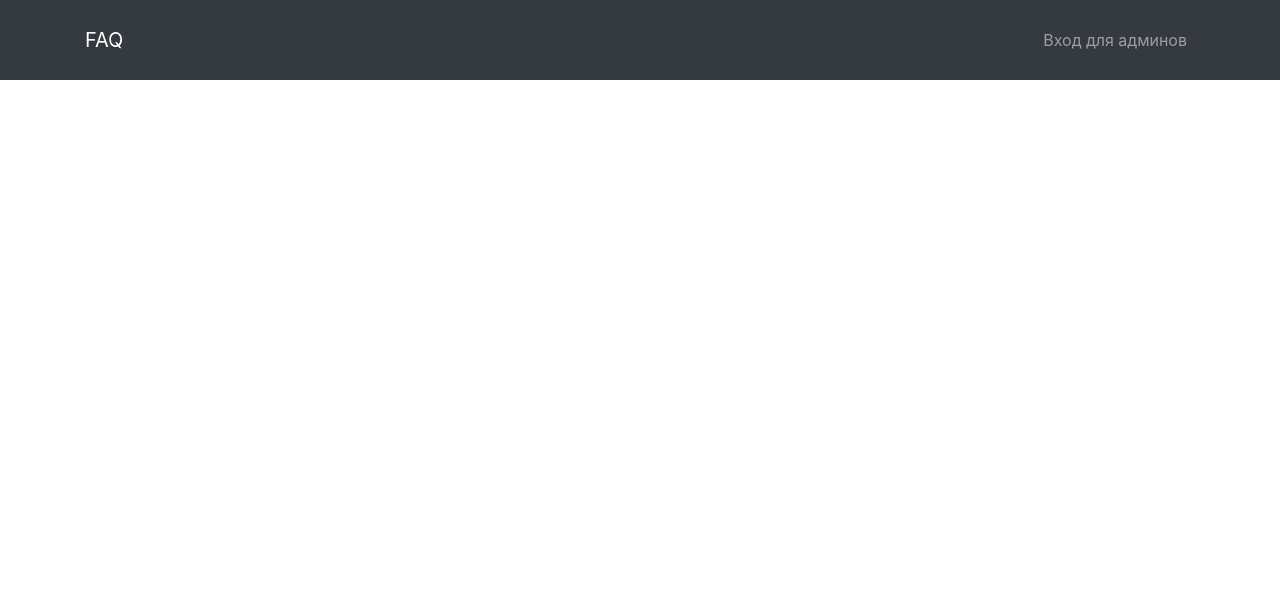
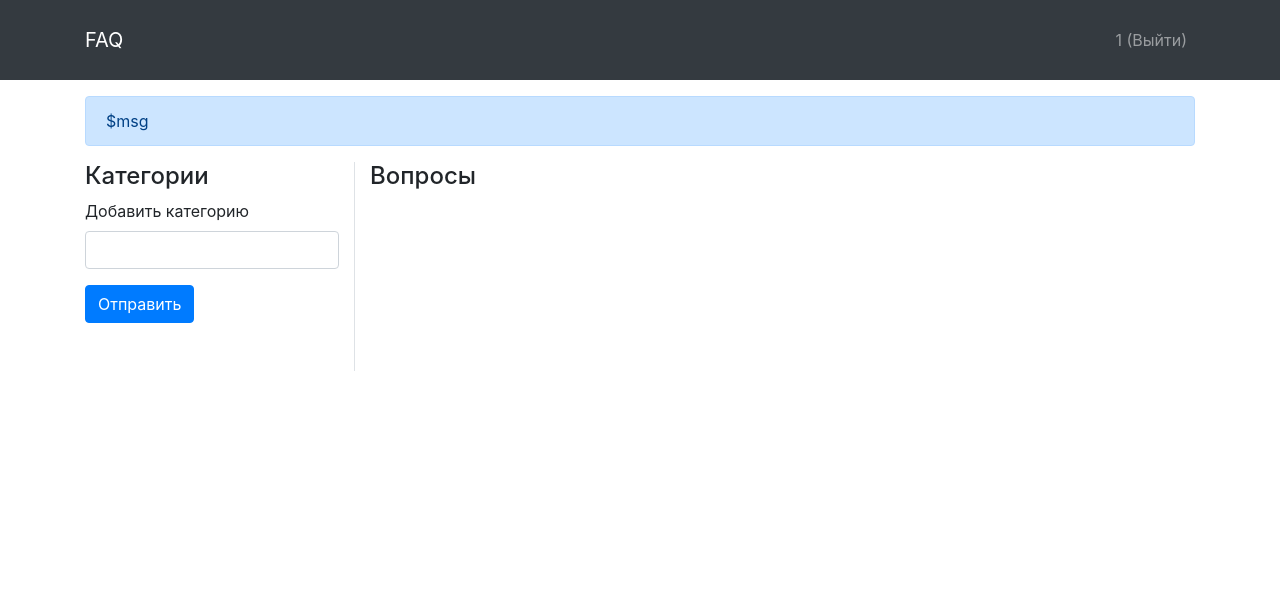
Before and after one commit to MG-Pro/php-neto-project, a PHP site: page /index.php?admin=entry in a window 1280 px wide. Shown: the top 611 px of the page. Run offline with PHP 8.4, Linux system fonts and the light colour scheme.

Commit message:
admin in work

```diff
--- a/server/index.php
+++ b/server/index.php
@@ -9,6 +9,9 @@ $pdo = new PDO(
 
 function render($template, $params = []) {
   $fileTemplate = 'views/templates/' . $template;
+  if(!isset($params['msgClass'])) {
+    $params['msgClass'] = false;
+  }
   if (is_file($fileTemplate)) {
     ob_start();
     if (count($params) > 0) {
@@ -19,6 +22,6 @@ function render($template, $params = []) {
   }
 }
 
-render('header.php');
+render('head.php');
 include_once 'routers/userRouter.php';
 render('footer.php');
--- a/server/routers/adminRouter.php
+++ b/server/routers/adminRouter.php
@@ -1,4 +1,5 @@
 <?php
 if($_GET['admin'] === 'entry') {
-
+  render('header.php', ['adminName' => '1']);
+  render('admin.php', ['adminName' => '1']);
 }
--- a/server/routers/userRouter.php
+++ b/server/routers/userRouter.php
@@ -1,6 +1,7 @@
 <?php
 if(isset($_GET['question'])) {
   if ($_GET['question'] === 'add') {
+    render('header.php');
     render('add-question.php');
   }
 
@@ -8,6 +9,7 @@ if(isset($_GET['question'])) {
 } elseif (isset($_GET['admin']) || isset($_POST['login'])) {
   include_once 'routers/adminRouter.php';
 } else {
+  render('header.php');
   render('main.php');
 }
 
--- /dev/null
+++ b/server/views/templates/admin.php
@@ -0,0 +1,19 @@
+<div class="container">
+  <?php render('message.php', ['msg' => '$msg', 'msgClass' => 'alert-primary']) ?>
+  <div class="row">
+    <div class="col-3 admin-sidebar border-right">
+      <h4>Категории</h4>
+      <form class="mb-5">
+          <div class="form-group">
+            <label>Добавить категорию</label>
+            <input class="form-control" type="text" name="name">
+            <input type="hidden" name="category" value="add">
+          </div>
+          <button type="submit" class="btn btn-primary">Отправить</button>
+      </form>
+    </div>
+    <div class="col-9 admin-content">
+      <h4>Вопросы</h4>
+    </div>
+  </div>
+</div>
--- /dev/null
+++ b/server/views/templates/head.php
@@ -0,0 +1,14 @@
+<!doctype html>
+<html lang="en">
+<head>
+  <meta charset="UTF-8">
+  <meta name="viewport"
+    content="width=device-width, user-scalable=no, initial-scale=1.0, maximum-scale=1.0, minimum-scale=1.0">
+  <meta http-equiv="X-UA-Compatible" content="ie=edge">
+  <title>FAQ</title>
+  <link rel="stylesheet" href="views/css/bootstrap.min.css">
+  <link rel="stylesheet" href="views/css/style.css">
+</head>
+<body>
+<div class="wrapper">
+  <main class="main">
--- a/server/views/templates/header.php
+++ b/server/views/templates/header.php
@@ -1,24 +1,16 @@
-<!doctype html>
-<html lang="en">
-<head>
-  <meta charset="UTF-8">
-  <meta name="viewport"
-    content="width=device-width, user-scalable=no, initial-scale=1.0, maximum-scale=1.0, minimum-scale=1.0">
-  <meta http-equiv="X-UA-Compatible" content="ie=edge">
-  <title>FAQ</title>
-  <link rel="stylesheet" href="views/css/bootstrap.min.css">
-  <link rel="stylesheet" href="views/css/style.css">
-</head>
-<body>
-<div class="wrapper">
-<main class="main">
 <header class="header navbar navbar-dark bg-dark navbar-expand-lg">
   <div class="container">
     <a class="navbar-brand" href="index.php">FAQ</a>
     <ul class="navbar-nav ml-auto">
+      <?php if ($adminName): ?>
+        <li>
+          <a class="nav-link" href="index.php?admin=exit"><?php echo $adminName ?> (Выйти)</a>
+        </li>
+      <?php else: ?>
         <li>
           <a class="nav-link" href="index.php?admin=entry">Вход для админов</a>
         </li>
+      <?php endif; ?>
     </ul>
   </div>
 </header>
--- /dev/null
+++ b/server/views/templates/message.php
@@ -0,0 +1,7 @@
+<div class="row mt-3">
+  <div class="col">
+    <?php if($msg): ?>
+      <div class="alert <?php echo $msgClass ? $msgClass : 'd-none' ?>"><?php echo $msg?></div>
+    <?php endif; ?>
+  </div>
+</div>
```
Also changed, not shown: server/controllers/categoriesController.php (+7 -1 lines), server/models/categoriesModel.php (+9 -0 lines). Lines whose indentation alone changed are shown as unchanged.
